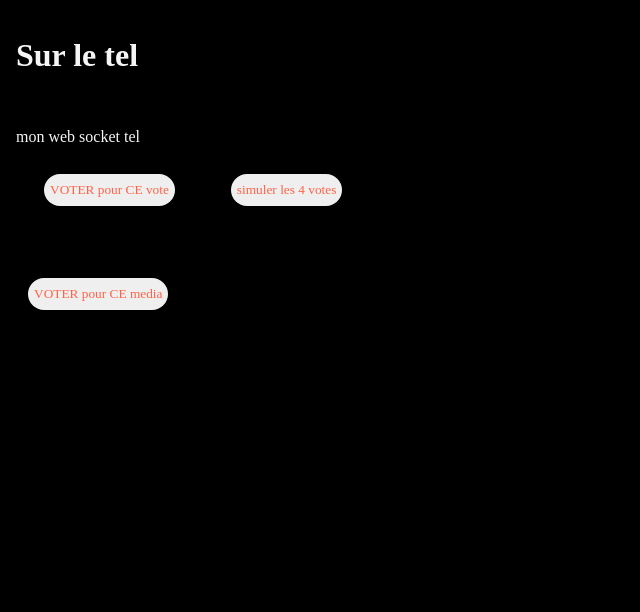
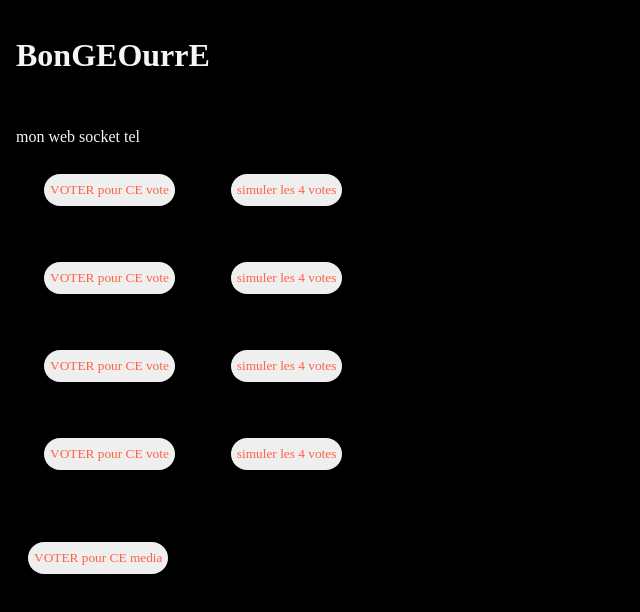
Before and after one commit to kamacess/CMproject, a React (Create React App) app in the folder client/: page /tel in a window 1280 px wide. Shown: the top 612 px of the page, without its empty margins (0-640 px from the left). Built offline with nearby package versions, Linux system fonts and the light colour scheme; no server answers.

Commit message:
ready for tomorrow

```diff
--- a/client/src/components/frontTelephone/ActionTel.jsx
+++ b/client/src/components/frontTelephone/EcranActionTel.jsx
@@ -5,12 +5,14 @@ import './../../styles/device.css'
 import { FontAwesomeIcon } from "@fortawesome/react-fontawesome";
 import { faUserCircle } from "@fortawesome/free-solid-svg-icons";
 
-export default function ActionTel(props) {
+export default function EcranActionTel(props) {
   return (
     <div className="list-action">
       mon web socket tel
       <BoutonVote socket = {props.socket} />
-
+      <BoutonVote socket = {props.socket} />
+      <BoutonVote socket = {props.socket} />
+      <BoutonVote socket = {props.socket} />
       </div>
   );
 }
--- a/client/src/components/frontTelephone/BoutonVoteMedia.jsx
+++ b/client/src/components/frontTelephone/EcranRange.jsx
@@ -1,6 +1,7 @@
 import React, {useState, useEffect} from "react";
 
-export default function BoutonVoteMedia(props) {
+
+export default function EcranRange(props) {
 
     let localCle = "cle";
 
--- a/client/src/views/HomeTel.jsx
+++ b/client/src/views/HomeTel.jsx
@@ -1,7 +1,7 @@
 import React from 'react';
-import ActionTel from './../components/frontTelephone/ActionTel';
+import EcranActionTel from '../components/frontTelephone/EcranActionTel';
 import io from 'socket.io-client';
-import BoutonVoteMedia from "../components/frontTelephone/BoutonVoteMedia";
+import EcranRange from "../components/frontTelephone/EcranRange";
 const ioClient = io.connect('http://localhost:4000');
 const uuidv4 = require("uuid/v4");
 
@@ -9,7 +9,7 @@ const uuidv4 = require("uuid/v4");
 
 export default function HomeTel() {
 
-    //generer un id unique
+    //générer un id unique
     const idUnique = getUniqueId();
 
     function  getUniqueId() {
@@ -23,10 +23,9 @@ export default function HomeTel() {
 
     return (
         <div className="home-tel">
-            <h1>Sur le tel</h1>
-            <input type="hidden" value={idUnique} name="uniqueIdCM" />
-            <ActionTel socket = {socket} />
-            <BoutonVoteMedia socket = {socket} />
+            <h1>BonGEOurrE</h1>
+            <EcranActionTel socket = {socket} />
+            <EcranRange socket = {socket} />
         </div>
     )
 }
```
Also changed, not shown: 1 other file (tests, documents, lock files or other folders).
